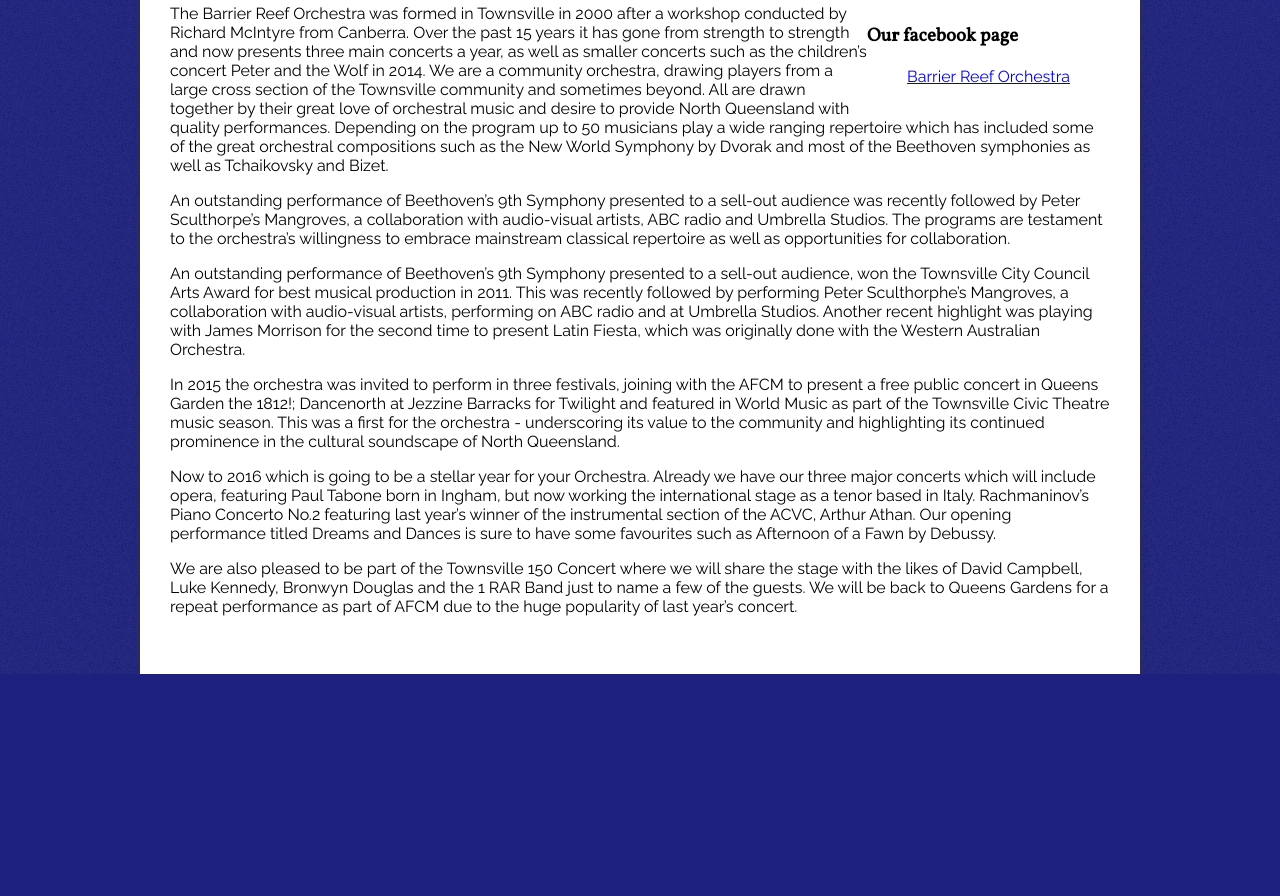
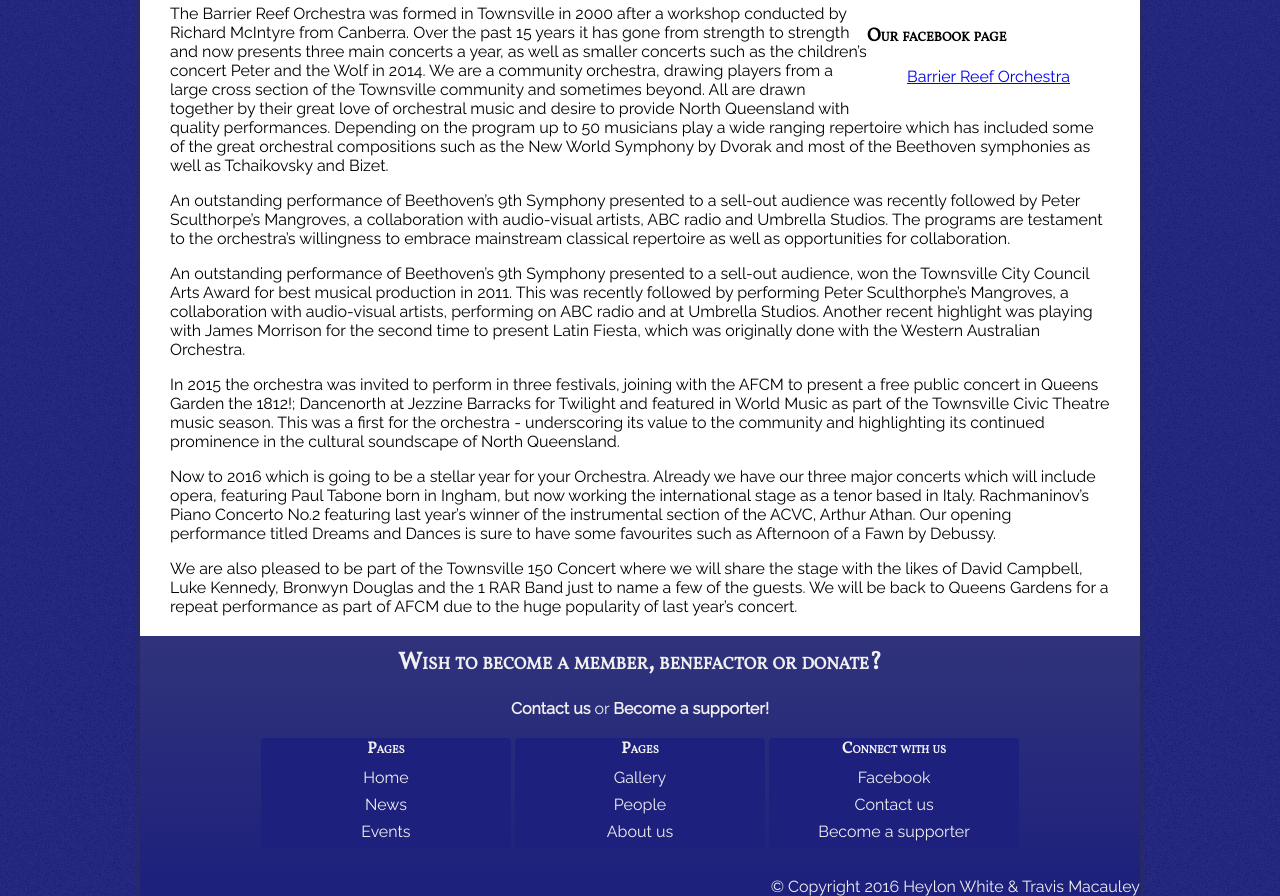
Before and after one commit to HeylonNHP/CP1406-16-29, a plain HTML site: page index.html in a window 1280 px wide. Shown: the part 574-1470 px from the top of the page. Before the commit the page ends 1248 px from the top, so only its background shows below. Drawn offline with Linux system fonts and the light colour scheme.

Commit message:
Added page footer

```diff
--- a/index.html
+++ b/index.html
@@ -1,7 +1,7 @@
 <!doctype html>
 <html>
 <head>
-<meta name="viewport" content="width=device-width, initial-scale=1.0">
+<meta charset="utf-8" name="viewport" content="width=device-width, initial-scale=1.0">
 <title>Home</title>
 <link href='https://fonts.googleapis.com/css?family=Raleway' rel='stylesheet' type='text/css'>
 <link href="page_styles.css" rel="stylesheet" type="text/css">
@@ -25,7 +25,7 @@
 <button id="menubutton" onClick="toggleMenu()">menu</button>
 <img src="images/logo.png" id="logoimage" height="50" onClick="window.location='index.html'"/>
 
-
+<!--Menu strip links-->
 <div id="menustrip">
 <span class="menuitem" onClick="window.location='index.html'"><span class="menutext">Home</span></span>
 <span class="menuitem" onClick="window.location='news.html'"><span class="menutext">News</span></span>
@@ -33,18 +33,20 @@
 <span class="menuitem" onClick="window.location='gallery.html'"><span class="menutext">Gallery</span></span>
 <span class="menuitem" onClick="window.location='people.html'"><span class="menutext">People</span></span>
 <span class="menuitem" onClick="window.location='contacts.html'"><span class="menutext">Contacts</span></span>
-<span class="menuitem" onClick="window.location='supporter.html'"><span class="menutext">Supporter</span></span>
+<span class="menuitem" onClick="window.location='supporter.html'"><span class="menutext">Become a supporter</span></span>
 <span class="menuitem" onClick="window.location='about us.html'"><span class="menutext">About us</span></span>
 </div>
 </div>
 
-<!--Page div-->
+<!--mainpage div-->
 <div id="mainpage" class="globalboxshadow">
+
 <!--Main image and CTA-->
 <div id="mainimage"><img src="images/frontpagebigimage.png" style="width:100%;"/>
-<div id="CTAmembership"><h3>Interested in becoming a member,<br> or playing in the orchestra? <a href="supporter.html">Click here!</a></h3></div>
+<div id="CTAmembership"><h2>Interested in becoming a member,<br> or playing in the orchestra? <a href="contacts.html">Click here!</a></h2></div>
 </div>
 
+<!--All page text/content must reside inside this section tag-->
 <section id="pageContent">
 <h1>The Barrier Reef Orchestra - A North Queensland Icon</h1>
 <!--Facebook integration-->
@@ -66,10 +68,35 @@ Now to 2016 which is going to be a stellar year for your Orchestra. Already we h
 We are also pleased to be part of the Townsville 150 Concert where we will share the stage with the likes of David Campbell, Luke Kennedy, Bronwyn Douglas and the 1 RAR Band just to name a few of the guests. We will be back to Queens Gardens for a repeat performance as part of AFCM due to the huge popularity of last year’s concert.</p>
 </section>
 
+<!--Page footer-->
+<footer>
+<!--Footer CTA-->
+<span id="footerCTA"><h2 style="padding:0px; margin:0px;">Wish to become a member, benefactor or donate?</h2><br><b>Contact us</b> or <b>Become a supporter!</b></span>
+<!--Page links-->
+<div id="footerlinks">
+<span class="column">
+<h4 style="margin:0px;">Pages</h4>
+<span class="footerlinkitem" onClick="window.location='index.html'">Home</span>
+<span class="footerlinkitem" onClick="window.location='news.html'">News</span>
+<span class="footerlinkitem" onClick="window.location='events.html'">Events</span>
+</span>
+<span class="column">
+<h4 style="margin:0px;">Pages</h4>
+<span class="footerlinkitem" onClick="window.location='gallery.html'">Gallery</span>
+<span class="footerlinkitem" onClick="window.location='people.html'">People</span>
+<span class="footerlinkitem" onClick="window.location='about us.html'">About us</span>
+</span>
+<span class="column">
+<h4 style="margin:0px;">Connect with us</h4>
+<span class="footerlinkitem" onClick="window.location='https://www.facebook.com/nqorchestra/'">Facebook</span>
+<span class="footerlinkitem" onClick="window.location='contacts.html'">Contact us</span>
+<span class="footerlinkitem" onClick="window.location='supporter.html'">Become a supporter</span>
+</span>
+</div>
 
-
-<br>
-<br>
+<span id="copyrighttext">© Copyright 2016 Heylon White &amp; Travis Macauley</span>
+</footer>
+<!--End mainpage div-->
 </div>
 </body>
 </html>
--- a/page_styles.css
+++ b/page_styles.css
@@ -8,6 +8,7 @@ html {
 
 h1, h2, h3, h4, h5, h6{
 	font-family: 'Vollkorn', serif;
+	font-variant:small-caps;
 }
 body {
 	width:100%;
@@ -49,7 +50,7 @@ body {
 	display:inline-block;
 	border-radius:4px;
 	height:25px;
-	min-width:25px;
+	min-width:50px;
 	text-align:center;
 	vertical-align:bottom;
 	overflow:hidden;
@@ -67,6 +68,53 @@ body {
 	margin-right:auto;
 	word-wrap:break-word;
 }
+footer {
+	width:100%;
+	position:relative;
+	bottom:0px;
+	height:250px;
+	padding-top:1%;
+	text-align:center;
+	color:#F0F0F0;
+	background: #30337a;
+	background: -moz-linear-gradient(top,  #30337a 1%, #1d207c 100%);
+	background: -webkit-linear-gradient(top,  #30337a 1%,#1d207c 100%);
+	background: linear-gradient(to bottom,  #30337a 1%,#1d207c 100%);
+	filter: progid:DXImageTransform.Microsoft.gradient( startColorstr='#30337a', endColorstr='#1d207c',GradientType=0 );
+
+}
+#footerCTA {
+}
+
+#footerlinks {
+	padding-top:2%;
+	width:100%;
+}
+
+.column {
+	display:inline-block;
+	border-radius:4px;
+	width:25%;
+	background-color:#1d207c;
+}
+
+.footerlinkitem {
+	display:block;
+	cursor:pointer;
+	border-radius:2px;
+	margin-top:8px;
+	margin-bottom:8px;
+}
+.footerlinkitem:hover{
+	background-color:#272BA7;
+}
+#copyrighttext {
+	position:absolute;
+	bottom:0px;
+	right:0px;
+}
+
+
 #pageContent {
 	margin-top:2%;
 	margin-left:3%;
```
